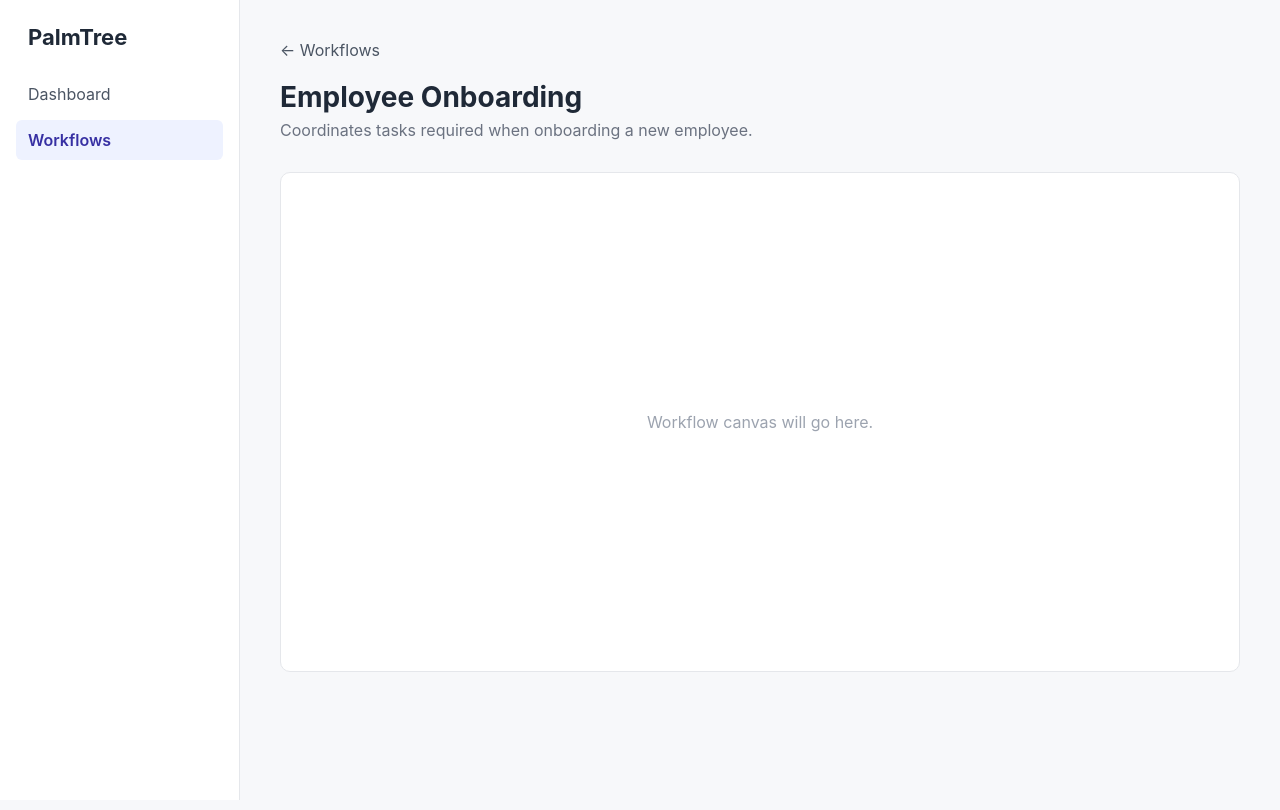
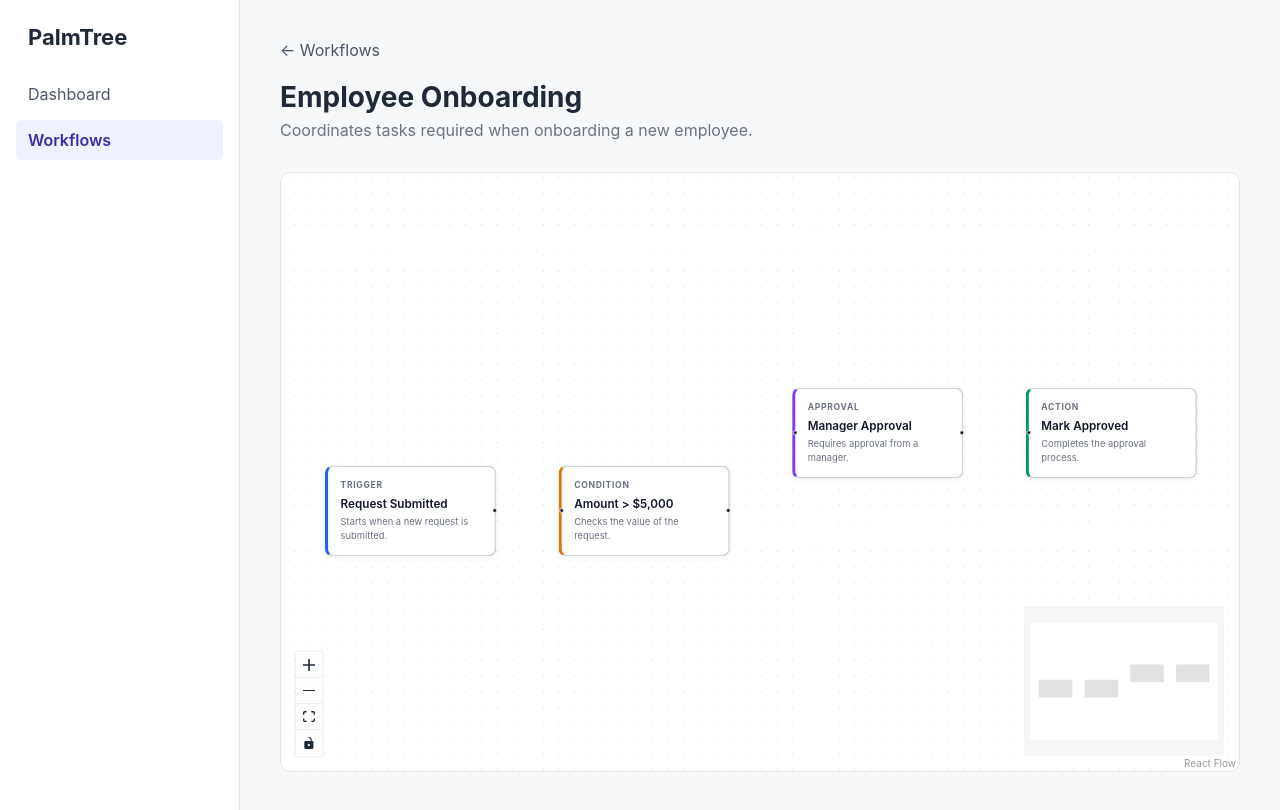
Before and after one commit to ChammakA/palm-tree-workflow-automation, a React (Vite) app in the folder frontend/: page /workflows/employee-onboarding in a window 1280 px wide. Built offline with nearby package versions, Linux system fonts and the light colour scheme.

Commit message:
added interactive workflow and custom node types

```diff
--- a/frontend/package.json
+++ b/frontend/package.json
@@ -10,6 +10,7 @@
     "preview": "vite preview"
   },
   "dependencies": {
+    "@xyflow/react": "^12.11.6",
     "react": "^19.2.8",
     "react-dom": "^19.2.8",
     "react-router-dom": "^7.18.4"
--- /dev/null
+++ b/frontend/src/features/workflows/components/WorkflowCanvas.tsx
@@ -0,0 +1,85 @@
+import { addEdge, Background, Controls, MiniMap, ReactFlow, useEdgesState, useNodesState, type Connection, type Edge, type Node } from '@xyflow/react';
+import '@xyflow/react/dist/style.css';
+
+import WorkflowNode from './nodes/WorkflowNode';
+
+const initialNodes: Node[] = [
+    {
+        id: '1',
+        type: 'trigger',
+        position: { x: 50, y: 200 },
+        data: {
+        label: 'Request Submitted',
+        nodeType: 'trigger',
+        description: 'Starts when a new request is submitted.',
+        },
+    },
+    {
+        id: '2',
+        type: 'condition',
+        position: { x: 350, y: 200 },
+        data: {
+        label: 'Amount > $5,000',
+        nodeType: 'condition',
+        description: 'Checks the value of the request.',
+        },
+    },
+    {
+        id: '3',
+        type: 'approval',
+        position: { x: 650, y: 100 },
+        data: {
+        label: 'Manager Approval',
+        nodeType: 'approval',
+        description: 'Requires approval from a manager.',
+        },
+    },
+    {
+        id: '4',
+        type: 'action',
+        position: { x: 950, y: 100 },
+        data: {
+        label: 'Mark Approved',
+        nodeType: 'action',
+        description: 'Completes the approval process.',
+        },
+    },
+]
+
+const initialEdges: Edge[] = []
+
+const nodeTypes = {
+    trigger: WorkflowNode,
+    condition: WorkflowNode,
+    approval: WorkflowNode,
+    action: WorkflowNode,
+}
+
+function WorkflowCanvas() {
+    const [nodes, setNodes, onNodesChange] = useNodesState(initialNodes);
+    const [edges, setEdges, onEdgesChange] = useEdgesState(initialEdges);
+
+    const onConnect = (connection: Connection) => {
+        setEdges((currentEdges) => addEdge(connection, currentEdges));
+    }
+
+    return (
+        <div className="workflow-canvas">
+            <ReactFlow
+                nodes={nodes}
+                edges={edges}
+                nodeTypes={nodeTypes}
+                onNodesChange={onNodesChange}
+                onEdgesChange={onEdgesChange}
+                onConnect={onConnect}
+                fitView
+            >
+                <Background />
+                <Controls />
+                <MiniMap />
+            </ReactFlow>
+        </div>
+    )
+}
+
+export default WorkflowCanvas;
--- /dev/null
+++ b/frontend/src/features/workflows/components/nodes/WorkflowNode.tsx
@@ -0,0 +1,34 @@
+import { Handle, Position, type Node, type NodeProps } from '@xyflow/react';
+import type { WorkflowNodeData, WorkflowNodeType } from '../../types/workflowNode';
+
+type PalmTreeNode = Node<WorkflowNodeData, WorkflowNodeType>
+
+function WorkflowNode({ data}: NodeProps<PalmTreeNode>) {
+    return (
+        <div className={`workflow-node workflow-node-${data.nodeType}`}>
+            {data.nodeType !== 'trigger' && (
+                <Handle type="target" position={Position.Left} />
+            )}
+
+            <div className="workflow-node-type">
+                {data.nodeType}
+            </div>
+
+            <div className="workflow-node-label">
+                {data.label}
+            </div>
+
+            {data.description && (
+                <div className="workflow-node-description">
+                    {data.description}
+                </div>
+            )}
+
+            {data.nodeType !== 'action' && (
+                <Handle type="source" position={Position.Right} />
+            )}
+        </div>
+    )
+}
+
+export default WorkflowNode;
--- /dev/null
+++ b/frontend/src/features/workflows/types/workflowNode.ts
@@ -0,0 +1,11 @@
+export type WorkflowNodeType =
+    | 'trigger'
+    | 'condition'
+    | 'approval'
+    | 'action'
+
+export interface WorkflowNodeData extends Record<string, unknown> {
+    label: string
+    nodeType: WorkflowNodeType
+    description?: string
+}
--- a/frontend/src/index.css
+++ b/frontend/src/index.css
@@ -212,3 +212,60 @@ select {
   border-radius: 10px;
   color: #9ca3af;
 }
+
+.workflow-canvas {
+  width: 100%;
+  height: 600px;
+  background: #ffffff;
+  border: 1px solid #e5e7eb;
+  border-radius: 10px;
+  overflow: hidden;
+}
+
+.workflow-node {
+  position: relative;
+  width: 220px;
+  padding: 16px;
+  background: #ffffff;
+  border: 2px solid #d1d5db;
+  border-radius: 10px;
+  box-shadow: 0 2px 8px rgba(0, 0, 0, 0.06);
+}
+
+.workflow-node-type {
+  margin-bottom: 8px;
+  font-size: 11px;
+  font-weight: 700;
+  letter-spacing: 0.08em;
+  text-transform: uppercase;
+  color: #6b7280;
+}
+
+.workflow-node-label {
+  font-size: 15px;
+  font-weight: 600;
+  color: #111827;
+}
+
+.workflow-node-description {
+  margin-top: 6px;
+  font-size: 12px;
+  line-height: 1.4;
+  color: #6b7280;
+}
+
+.workflow-node-trigger {
+  border-left: 4px solid #2563eb;
+}
+
+.workflow-node-condition {
+  border-left: 4px solid #d97706;
+}
+
+.workflow-node-approval {
+  border-left: 4px solid #7c3aed;
+}
+
+.workflow-node-action {
+  border-left: 4px solid #059669;
+}
--- a/frontend/src/pages/WorkflowEditorPage.tsx
+++ b/frontend/src/pages/WorkflowEditorPage.tsx
@@ -1,5 +1,6 @@
 import { Link, useParams } from 'react-router-dom'
 import { mockWorkflows } from '../features/workflows/data/mockWorkflows'
+import WorkflowCanvas from '../features/workflows/components/WorkflowCanvas'
 
 function WorkflowEditorPage() {
     const { workflowId } = useParams()
@@ -23,9 +24,7 @@ function WorkflowEditorPage() {
                 <h2>{workflow.name}</h2>
                 <p>{workflow.description}</p>
             </div>
-            <div className="workflow-editor-placeholder">
-                <p>Workflow canvas will go here.</p>
-            </div>
+            <WorkflowCanvas />
         </div>
     )
 }
```
Also changed, not shown: 1 other file (tests, documents, lock files or other folders).
